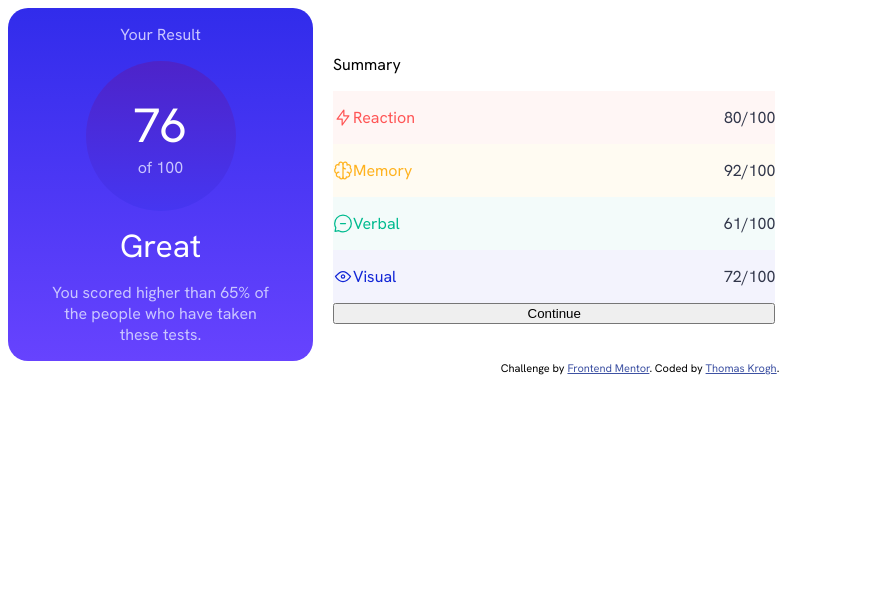
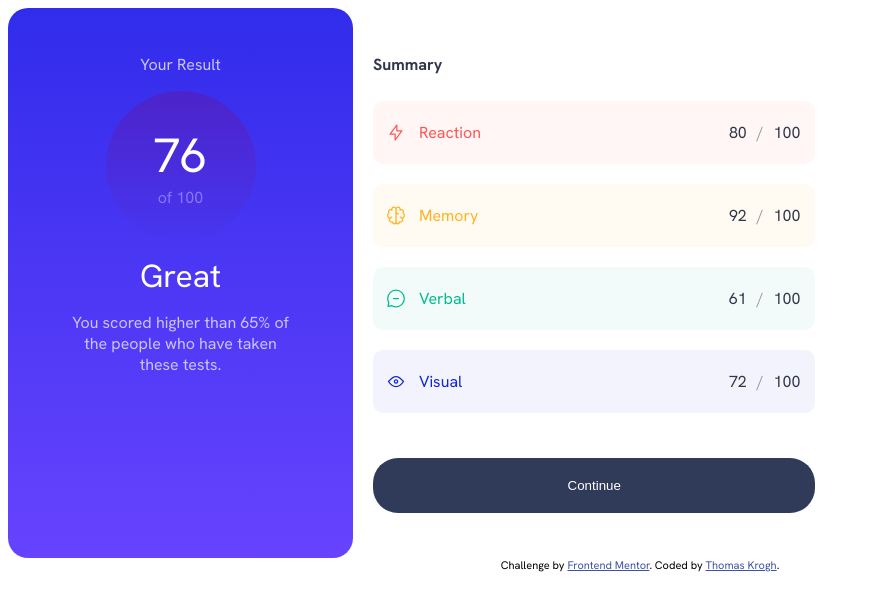
Before and after one commit to ThomasKroghDev/results-summary-component, a plain HTML site: page index.html in a window 1280 px wide. Shown: the whole page, without its empty margins (0-870 px from the left). Drawn offline with Linux system fonts and the light colour scheme; files whose address does not match are found by name.

Commit message:
[wip] styles

```diff
--- a/index.html
+++ b/index.html
@@ -47,7 +47,7 @@
             <p>Reaction</p>
           </div>
           <div class="summaryResult">
-            <p>80<span>/100</span></p>
+            <p>80<span class="wordSpacing">/</span><span class='100text'>100</span></p>
           </div>
         </div>
         <div class="memory statsContainer">
@@ -56,7 +56,7 @@
             <p>Memory</p>
           </div>
           <div class="summaryResult">
-            <p>92<span>/100</span></p>
+            <p>92<span class="wordSpacing">/</span><span class='100text'>100</span></p>
           </div>
         </div>
         <div class="verbal statsContainer">
@@ -66,7 +66,7 @@
           </div>
 
           <div class="summaryResult">
-            <p>61<span>/100</span></p>
+            <p>61<span class="wordSpacing">/</span class='100text'><span>100</span></p>
           </div>
         </div>
         <div class="visual statsContainer">
@@ -75,7 +75,7 @@
             <p>Visual</p>
           </div>
           <div class="summaryResult">
-            <p>72<span>/100</span></p>
+            <p>72<span class="wordSpacing">/</span class='100text'><span>100</span></p>
           </div>
         </div>
         <button>Continue</button>
--- a/style.css
+++ b/style.css
@@ -24,6 +24,7 @@ body {
   background-color: #6743ff;
   background: linear-gradient(to top, #6743fe, #312ceb);
   border-radius: 20px;
+  padding: 30px 20px;
 }
 .title {
   color: #cac6ff;
@@ -42,7 +43,7 @@ body {
 }
 
 .gray-text {
-  color: #cac6ff;
+  color: #8578ff;
   font-size: 1rem;
 }
 
@@ -71,10 +72,17 @@ body {
   line-height: normal;
   color: #cac6ff;
 }
+.summaryTitle {
+  font-weight: bold;
+  color: #31364a;
+}
 
 .statsContainer {
   display: flex;
   justify-content: space-between;
+  margin: 10px 0;
+  padding: 5px 15px 5px 0;
+  border-radius: 10px;
 }
 .reaction {
   background-color: #fff6f5;
@@ -85,7 +93,9 @@ body {
 .subText {
   display: flex;
 }
-
+.subText img {
+  padding: 0 13px;
+}
 .memory {
   background-color: #fffbf2;
 }
@@ -108,3 +118,19 @@ body {
 .summaryResult p {
   color: #31364a;
 }
+/* Example CSS */
+.wordSpacing {
+  padding: 0 10px;
+
+  color: #9b97a2;
+}
+
+button {
+  border-radius: 25px;
+  border: none;
+  padding: 20px 30px;
+  margin: 35px 0 15px 0;
+  background-color: #303b5a;
+  color: white;
+  width: 100%;
+}
```
